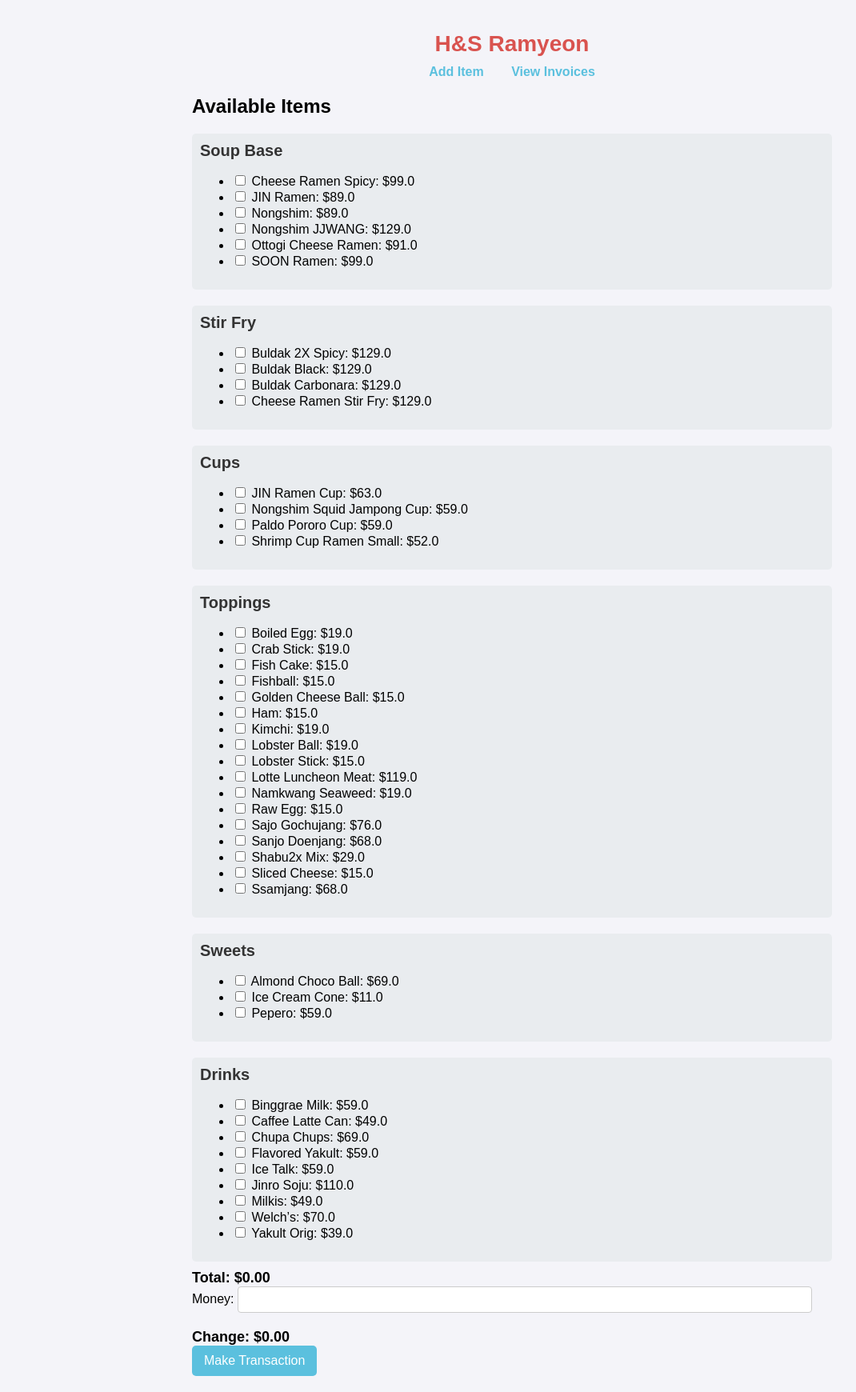
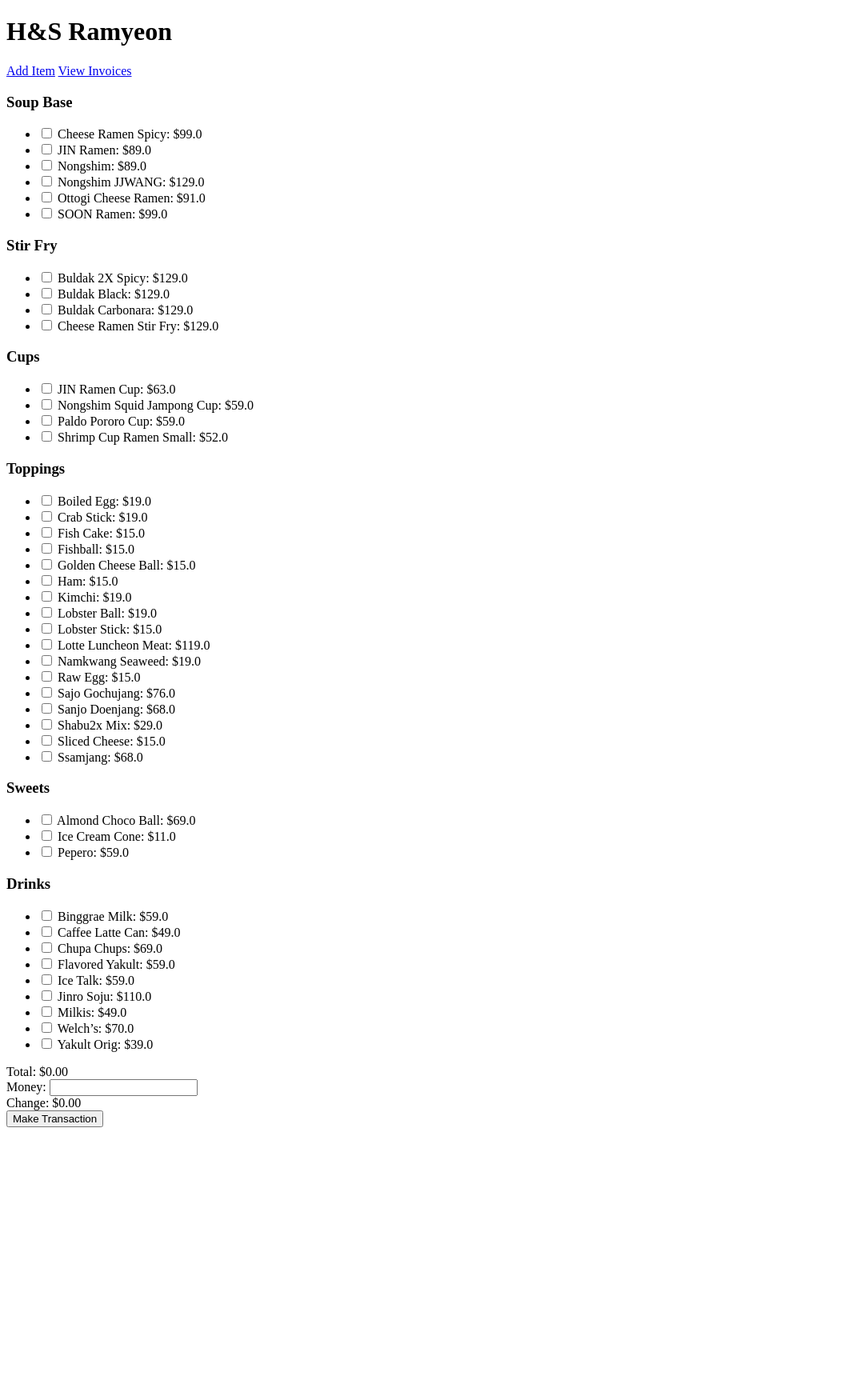
Before and after one commit to skullmatrix/HnSRamyeon, a Flask app: page / in a window 1280 px wide. Shown: the whole page at 80% size, without its empty margins (0-1070 px from the left). After the commit the page ends 1409 px from the top, so only its background shows below. Run offline with Flask 2, Linux system fonts and the light colour scheme; data comes from the database, SQL or seed files in the repository.

Commit message:
Update index.html

```diff
--- a/templates/index.html
+++ b/templates/index.html
@@ -4,96 +4,16 @@
     <meta charset="UTF-8">
     <meta name="viewport" content="width=device-width, initial-scale=1.0">
     <title>H&S Ramyeon</title>
-    <link rel="stylesheet" href="https://cdnjs.cloudflare.com/ajax/libs/font-awesome/5.15.4/css/all.min.css">
     <style>
-        body {
-            font-family: Arial, sans-serif;
-            max-width: 800px;
-            margin: auto;
-            padding: 20px;
-            background-color: #f4f4f9;
-        }
-        h1 {
-            text-align: center;
-            color: #d9534f;
-            font-size: 28px;
-            margin-bottom: 10px;
-        }
-        nav {
-            margin-bottom: 20px;
-            text-align: center;
-        }
-        nav a {
-            margin: 0 15px;
-            text-decoration: none;
-            color: #5bc0de;
-            font-weight: bold;
-        }
-        .item-type {
-            margin-top: 20px;
-            padding: 10px;
-            background-color: #e9ecef;
-            border-radius: 5px;
-        }
-        .item-type h3 {
-            margin: 0;
-            font-size: 20px;
-            color: #333;
-        }
-        #total, #change {
-            font-weight: bold;
-            margin-top: 10px;
-            font-size: 18px;
-        }
-        input[type="number"] {
-            width: calc(100% - 100px);
-            padding: 8px;
-            margin-bottom: 10px;
-            border: 1px solid #ccc;
-            border-radius: 4px;
-        }
-        button {
-            padding: 10px 15px;
-            background-color: #5bc0de;
-            color: white;
-            border: none;
-            border-radius: 5px;
-            cursor: pointer;
-            font-size: 16px;
-        }
+        /* Your CSS styling */
     </style>
-    <script>
-        function calculateTotal() {
-            const itemCheckboxes = document.querySelectorAll('input[name="item_id"]:checked');
-            let total = 0;
-
-            itemCheckboxes.forEach((checkbox) => {
-                const price = parseFloat(checkbox.getAttribute('data-price'));
-                total += price;
-            });
-
-            document.getElementById('total').textContent = 'Total: $' + total.toFixed(2);
-            calculateChange(); // Update change whenever total changes
-        }
-
-        function calculateChange() {
-            const total = parseFloat(document.getElementById('total').textContent.replace('Total: $', '')) || 0;
-            const moneyReceived = parseFloat(document.getElementById('money_received').value) || 0;
-            const change = moneyReceived - total;
-
-            document.getElementById('change').textContent = 'Change: $' + (change >= 0 ? change.toFixed(2) : '0.00');
-        }
-    </script>
 </head>
 <body>
     <h1>H&S Ramyeon</h1>
-
     <nav>
         <a href="/add_item">Add Item</a>
         <a href="/invoices">View Invoices</a>
     </nav>
-
-    <h2>Available Items</h2>
 
     <form action="/make_transaction" method="POST">
         {% for type in ['Soup Base', 'Stir Fry', 'Cups', 'Toppings', 'Sweets', 'Drinks'] %}
@@ -113,11 +33,9 @@
         {% endfor %}
 
         <div id="total">Total: $0.00</div>
-
         <label for="money_received">Money:</label>
         <input type="number" step="0.01" id="money_received" name="money_received" oninput="calculateChange()">
         <div id="change">Change: $0.00</div>
-
         <button type="submit">Make Transaction</button>
     </form>
 </body>
```
